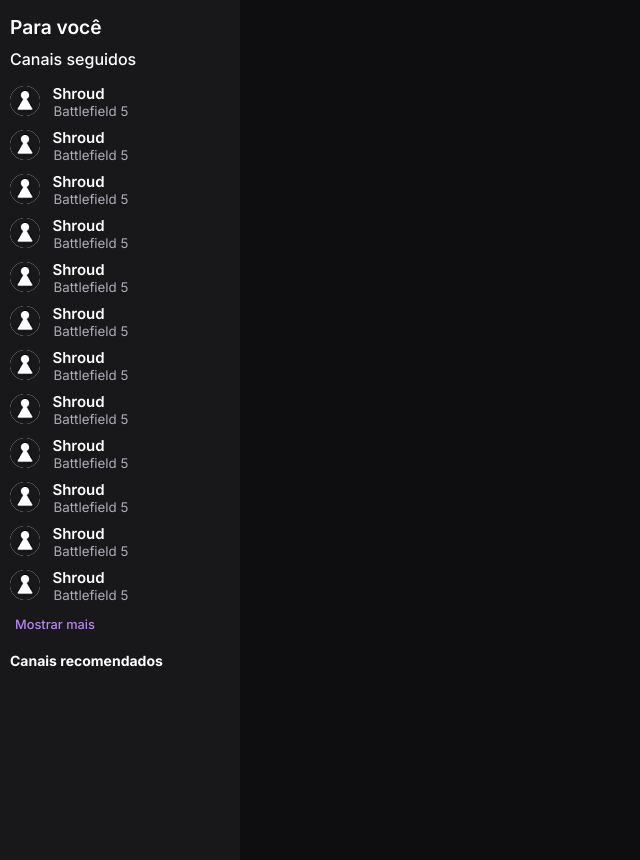
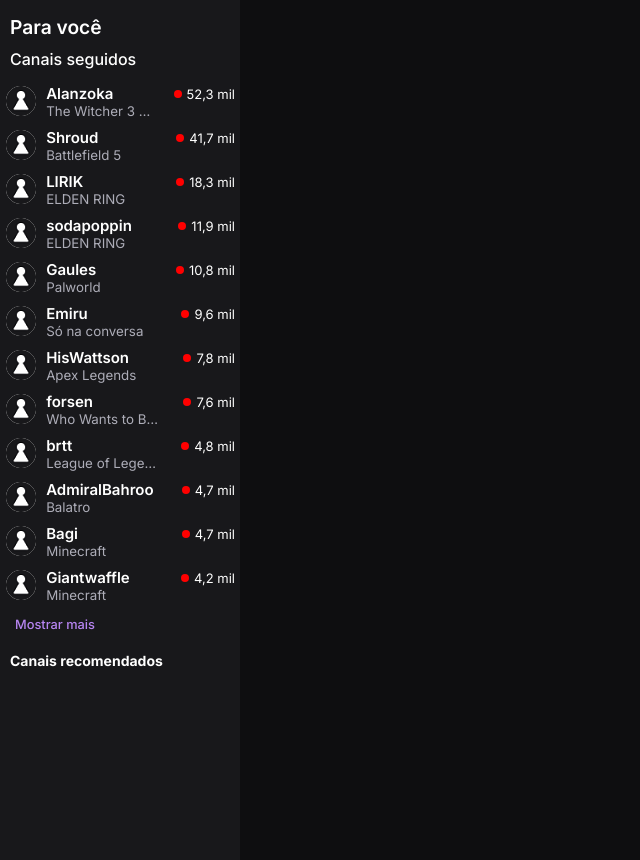
Before and after one commit to MatheusFernandesClezar/html-css, a PHP site: page / in a window 1280 px wide. Shown: the part 60-920 px from the top of the page, without its empty margins (0-640 px from the left). Run offline with PHP 8.4, Linux system fonts and the light colour scheme.

Commit message:
left header view count and names

```diff
--- a/Estio Twitch/index.html
+++ b/Estio Twitch/index.html
@@ -48,8 +48,12 @@
             <div class="followed2">
                 <img src="img/chanImg.png" alt="channelIMG">
                 <div class="flwInfo">
-                    <h1>Shroud</h1>
-                    <p>Battlefield 5</p>
+                    <h1>Alanzoka</h1>
+                    <p>The Witcher 3 Wild Hunt</p>
+                </div>
+                <div class="views">
+                    <div class="reddot"></div>
+                    <div class="count">52,3 mil</div>
                 </div>
             </div>
             <div class="followed2">
@@ -58,75 +62,119 @@
                     <h1>Shroud</h1>
                     <p>Battlefield 5</p>
                 </div>
-            </div>
-            <div class="followed2">
-                <img src="img/chanImg.png" alt="channelIMG">
-                <div class="flwInfo">
-                    <h1>Shroud</h1>
-                    <p>Battlefield 5</p>
+                <div class="views">
+                    <div class="reddot"></div>
+                    <div class="count">41,7 mil</div>
                 </div>
             </div>
             <div class="followed2">
                 <img src="img/chanImg.png" alt="channelIMG">
                 <div class="flwInfo">
-                    <h1>Shroud</h1>
-                    <p>Battlefield 5</p>
+                    <h1>LIRIK</h1>
+                    <p>ELDEN RING</p>
+                </div>
+                <div class="views">
+                    <div class="reddot"></div>
+                    <div class="count">18,3 mil</div>
                 </div>
             </div>
             <div class="followed2">
                 <img src="img/chanImg.png" alt="channelIMG">
                 <div class="flwInfo">
-                    <h1>Shroud</h1>
-                    <p>Battlefield 5</p>
+                    <h1>sodapoppin</h1>
+                    <p>ELDEN RING</p>
+                </div>
+                <div class="views">
+                    <div class="reddot"></div>
+                    <div class="count">11,9 mil</div>
                 </div>
             </div>
             <div class="followed2">
                 <img src="img/chanImg.png" alt="channelIMG">
                 <div class="flwInfo">
-                    <h1>Shroud</h1>
-                    <p>Battlefield 5</p>
+                    <h1>Gaules</h1>
+                    <p>Palworld</p>
+                </div>
+                <div class="views">
+                    <div class="reddot"></div>
+                    <div class="count">10,8 mil</div>
                 </div>
             </div>
             <div class="followed2">
                 <img src="img/chanImg.png" alt="channelIMG">
                 <div class="flwInfo">
-                    <h1>Shroud</h1>
-                    <p>Battlefield 5</p>
+                    <h1>Emiru</h1>
+                    <p>Só na conversa</p>
+                </div>
+                <div class="views">
+                    <div class="reddot"></div>
+                    <div class="count">9,6 mil</div>
                 </div>
             </div>
             <div class="followed2">
                 <img src="img/chanImg.png" alt="channelIMG">
                 <div class="flwInfo">
-                    <h1>Shroud</h1>
-                    <p>Battlefield 5</p>
+                    <h1>HisWattson</h1>
+                    <p>Apex Legends</p>
+                </div>
+                <div class="views">
+                    <div class="reddot"></div>
+                    <div class="count">7,8 mil</div>
                 </div>
             </div>
             <div class="followed2">
                 <img src="img/chanImg.png" alt="channelIMG">
                 <div class="flwInfo">
-                    <h1>Shroud</h1>
-                    <p>Battlefield 5</p>
+                    <h1>forsen</h1>
+                    <p>Who Wants to Be a Millionaire</p>
+                </div>
+                <div class="views">
+                    <div class="reddot"></div>
+                    <div class="count">7,6 mil</div>
                 </div>
             </div>
             <div class="followed2">
                 <img src="img/chanImg.png" alt="channelIMG">
                 <div class="flwInfo">
-                    <h1>Shroud</h1>
-                    <p>Battlefield 5</p>
+                    <h1>brtt</h1>
+                    <p>League of Legends</p>
+                </div>
+                <div class="views">
+                    <div class="reddot"></div>
+                    <div class="count">4,8 mil</div>
                 </div>
             </div>
             <div class="followed2">
                 <img src="img/chanImg.png" alt="channelIMG">
                 <div class="flwInfo">
-                    <h1>Shroud</h1>
-                    <p>Battlefield 5</p>
+                    <h1>AdmiralBahroo</h1>
+                    <p>Balatro</p>
+                </div>
+                <div class="views">
+                    <div class="reddot"></div>
+                    <div class="count">4,7 mil</div>
                 </div>
             </div>
             <div class="followed2">
                 <img src="img/chanImg.png" alt="channelIMG">
                 <div class="flwInfo">
-                    <h1>Shroud</h1>
-                    <p>Battlefield 5</p>
+                    <h1>Bagi</h1>
+                    <p>Minecraft</p>
+                </div>
+                <div class="views">
+                    <div class="reddot"></div>
+                    <div class="count">4,7 mil</div>
+                </div>
+            </div>
+            <div class="followed2">
+                <img src="img/chanImg.png" alt="channelIMG">
+                <div class="flwInfo">
+                    <h1>Giantwaffle</h1>
+                    <p>Minecraft</p>
+                </div>
+                <div class="views">
+                    <div class="reddot"></div>
+                    <div class="count">4,2 mil</div>
                 </div>
             </div>
             <div id="showMore">
--- a/Estio Twitch/style.css
+++ b/Estio Twitch/style.css
@@ -234,7 +234,7 @@ header button:hover{
     cursor: pointer;
     height: 40px;
     flex-direction: row;
-    padding: 2px 5px 2px 10px;
+    padding: 2px 0px 2px 6px;
 }
 .followed2 h1{
     color: white;
@@ -248,18 +248,42 @@ header button:hover{
 .flwInfo{
     display: flex;
     flex-direction: column;
-    width: 50%;
+    width: 127px;
     align-items: flex-start;
 }
 .flwInfo h1{
     position: relative;
-    left: 11%;
+    left: 8%;
 }
 .flwInfo p{
     position: relative;
+    white-space: nowrap;
+    overflow: hidden;
+    text-overflow: ellipsis;
     color: #adadb8;
     font-size: smaller;
-    left: 12%;
+    width: 90%;
+    left: 8%;
+}
+.views{
+    display: flex;
+    position: relative;
+    top: -7px;
+    width: 33%;
+    flex-direction: row;
+    align-items: center;
+    justify-content: flex-end;
+}
+.reddot{
+    background-color: red;
+    border-radius: 20px;
+    height: 8px;
+    width: 8px;
+}
+.count{
+    font-size: 13px;
+    color: white;
+    padding: 0 5px 0 5px;
 }
 #showMore p{
     width: fit-content;
```
